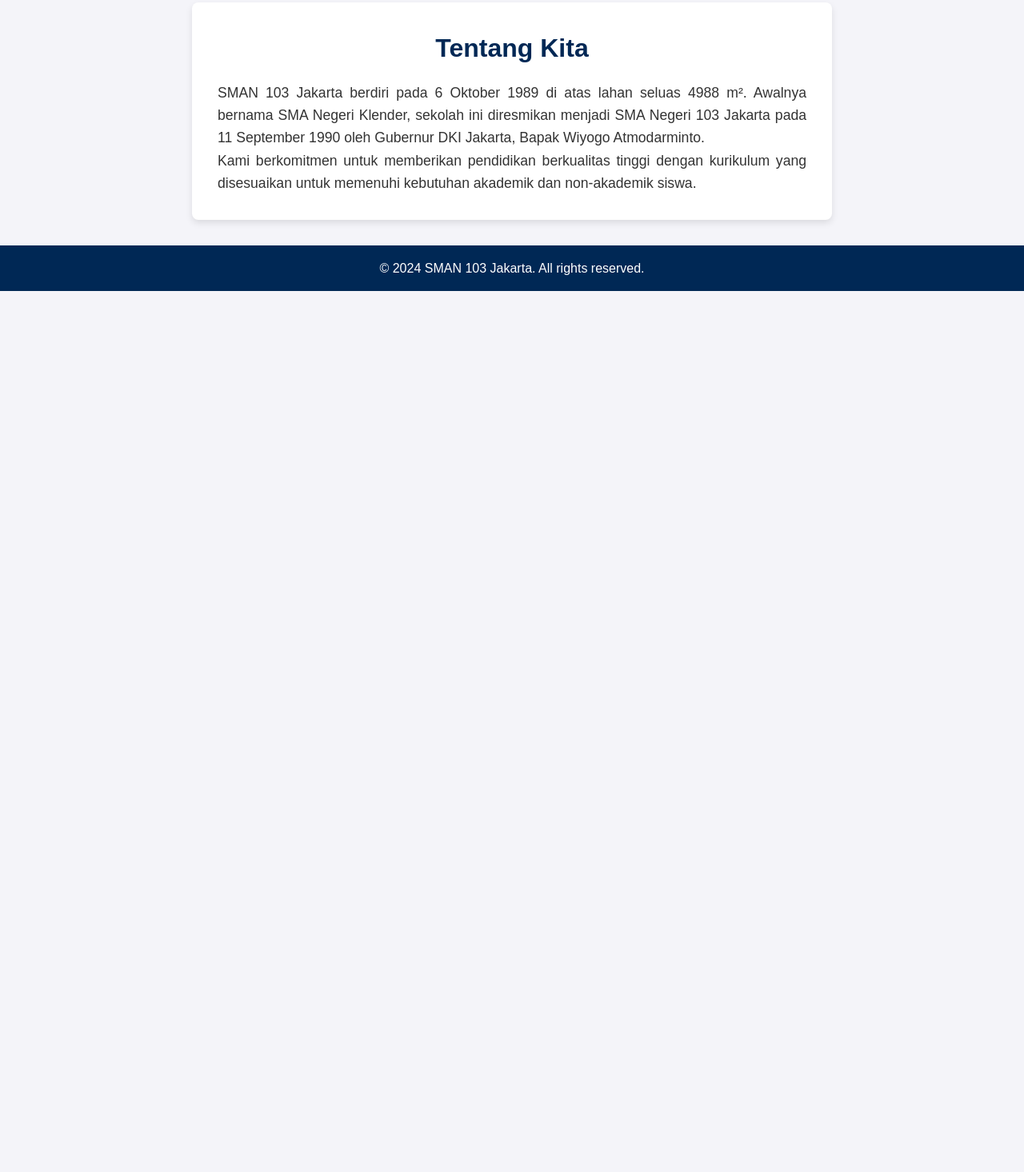
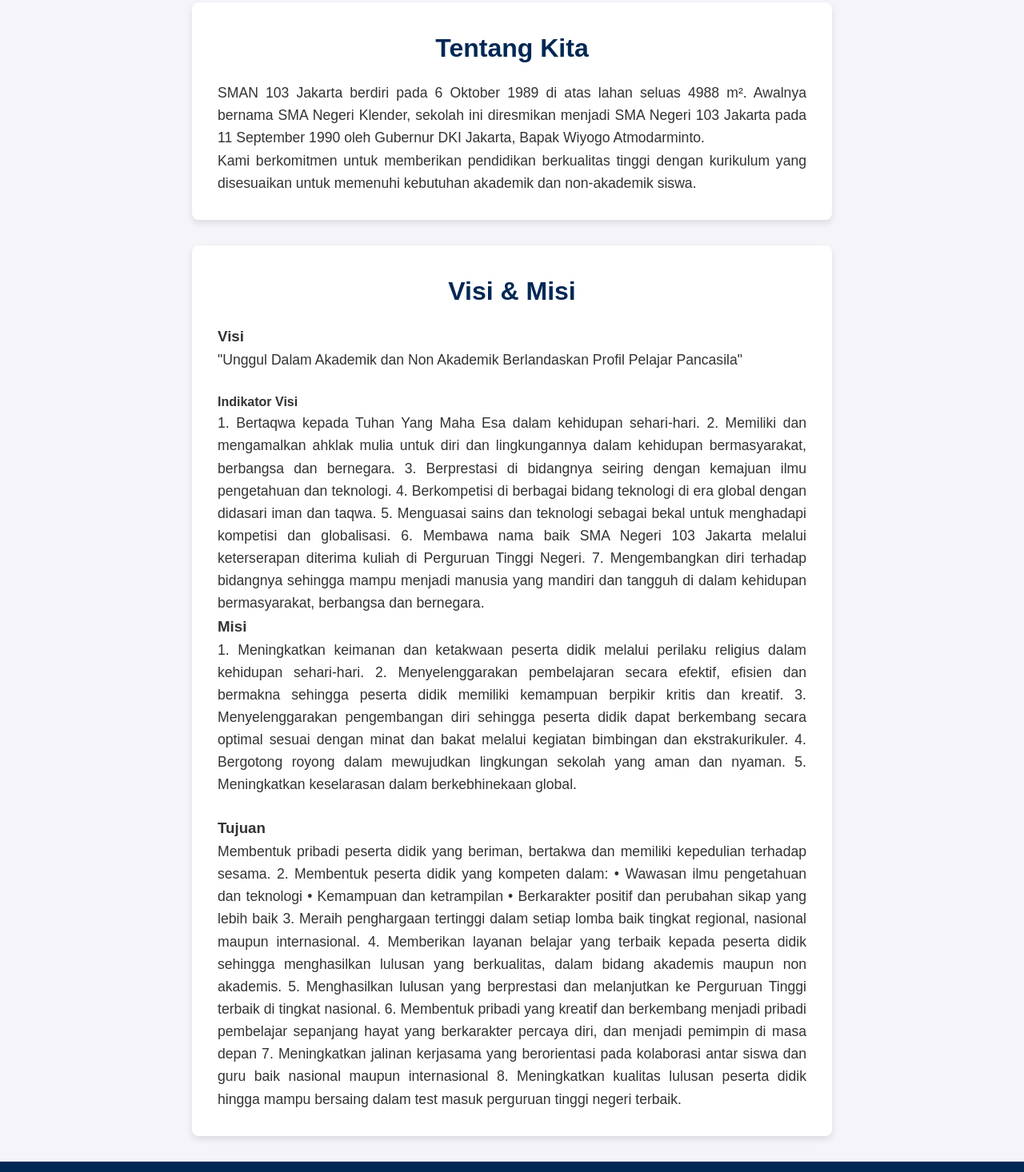
Before and after one commit to MatthewFRN/Kurikulum-SMAN-103-Jakarta, a plain HTML site: page index.html in a window 1280 px wide. Shown: the part 402-1868 px from the top of the page at 80% size. Before the commit the page ends 800 px from the top, so only its background shows below. Drawn offline with Linux system fonts and the light colour scheme.

Commit message:
Update index.html

```diff
--- a/index.html
+++ b/index.html
@@ -37,6 +37,41 @@
         <p>Kami berkomitmen untuk memberikan pendidikan berkualitas tinggi dengan kurikulum yang disesuaikan untuk memenuhi kebutuhan akademik dan non-akademik siswa.</p>
     </section>
 
+     <section class="content-section">
+        <h2>Visi & Misi </h2>
+         <h3>Visi</h3>
+          <p>"Unggul Dalam  Akademik dan Non Akademik Berlandaskan Profil Pelajar Pancasila"</p>
+          <br>
+           <h4>Indikator Visi </h4>
+             <p> 1. Bertaqwa kepada Tuhan Yang Maha Esa dalam kehidupan sehari-hari.
+2. Memiliki dan mengamalkan ahklak mulia untuk diri dan lingkungannya dalam kehidupan bermasyarakat, berbangsa dan  bernegara.
+3. Berprestasi di bidangnya seiring dengan kemajuan ilmu pengetahuan dan teknologi.
+4. Berkompetisi di berbagai bidang teknologi di era global dengan didasari iman dan taqwa.
+5. Menguasai sains dan teknologi sebagai bekal untuk menghadapi kompetisi dan globalisasi.
+6. Membawa nama baik SMA Negeri 103 Jakarta melalui keterserapan diterima kuliah di Perguruan Tinggi Negeri.
+7. Mengembangkan diri terhadap bidangnya sehingga mampu menjadi manusia yang mandiri dan tangguh di dalam kehidupan bermasyarakat, berbangsa dan bernegara.
+</p>
+         <h3>Misi</h3>
+         <p>1. Meningkatkan keimanan dan ketakwaan peserta didik melalui perilaku religius dalam kehidupan sehari-hari.
+2. Menyelenggarakan pembelajaran secara efektif, efisien dan bermakna sehingga peserta didik memiliki kemampuan berpikir kritis dan kreatif.
+3. Menyelenggarakan pengembangan diri sehingga peserta didik dapat berkembang secara optimal sesuai dengan minat dan bakat melalui kegiatan bimbingan dan ekstrakurikuler.
+4. Bergotong royong dalam mewujudkan lingkungan sekolah yang aman dan nyaman.
+5. Meningkatkan keselarasan dalam berkebhinekaan global.</p>
+         <br>
+         <h3>Tujuan</h3>
+         <p> Membentuk pribadi peserta didik yang beriman, bertakwa dan memiliki kepedulian terhadap sesama.
+2. Membentuk peserta didik yang kompeten dalam:
+      • Wawasan ilmu pengetahuan dan teknologi
+      • Kemampuan dan ketrampilan
+      • Berkarakter positif dan perubahan sikap yang lebih baik
+3. Meraih penghargaan tertinggi dalam setiap lomba baik tingkat regional, nasional maupun internasional.
+4. Memberikan layanan belajar yang terbaik kepada peserta didik sehingga menghasilkan lulusan yang berkualitas, dalam  bidang akademis maupun non akademis.
+5. Menghasilkan lulusan yang berprestasi dan melanjutkan ke Perguruan Tinggi terbaik di tingkat nasional.
+6. Membentuk pribadi yang kreatif dan berkembang menjadi pribadi pembelajar sepanjang hayat yang berkarakter percaya diri, dan menjadi pemimpin di masa depan
+7. Meningkatkan jalinan kerjasama yang berorientasi pada kolaborasi antar siswa dan guru baik nasional maupun internasional
+8. Meningkatkan kualitas lulusan peserta didik hingga mampu bersaing dalam test masuk perguruan tinggi negeri terbaik. </p>
+    </section>
+
 
     <footer>
         <p>&copy; 2024 SMAN 103 Jakarta. All rights reserved.</p>
```
